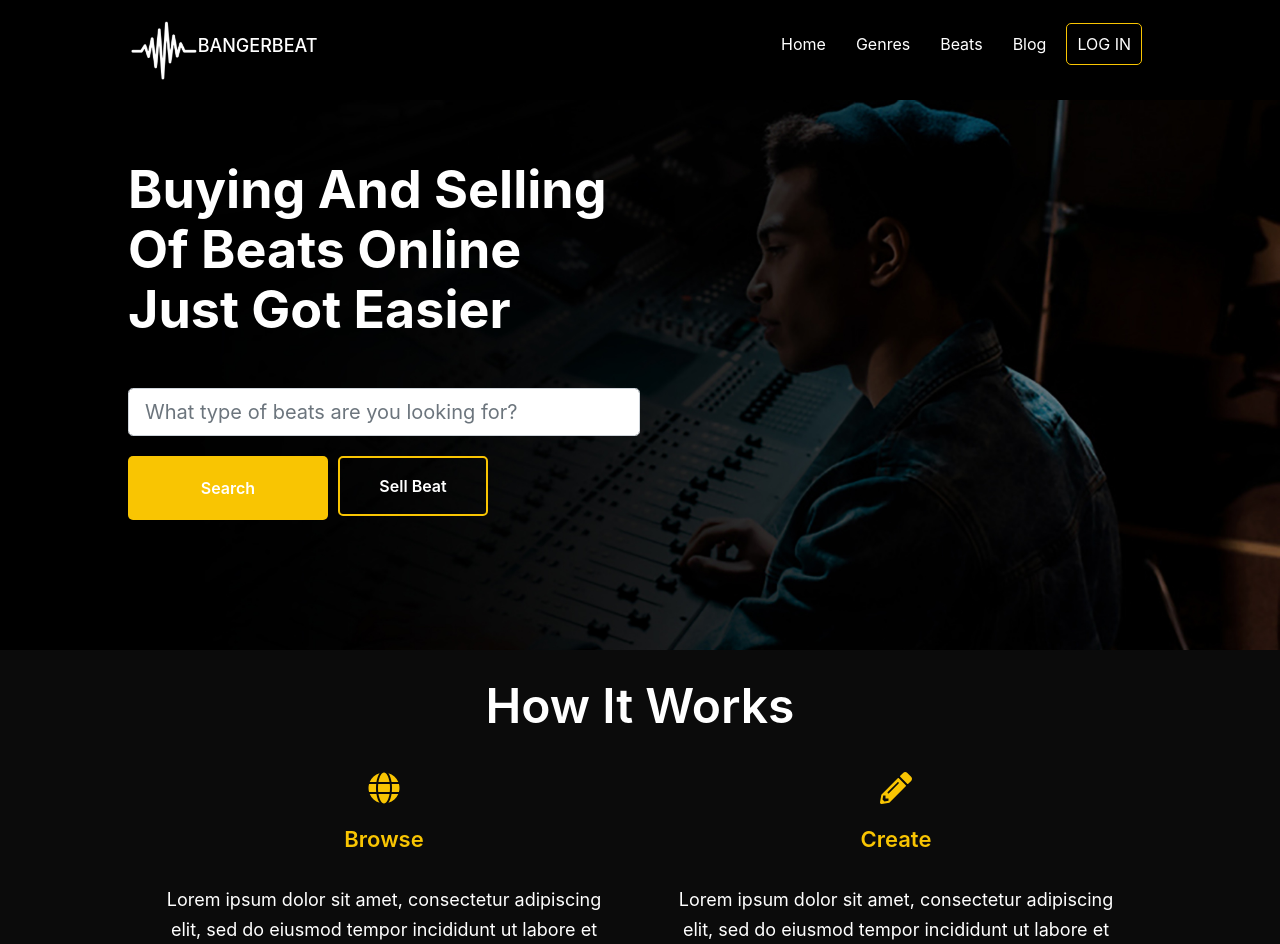
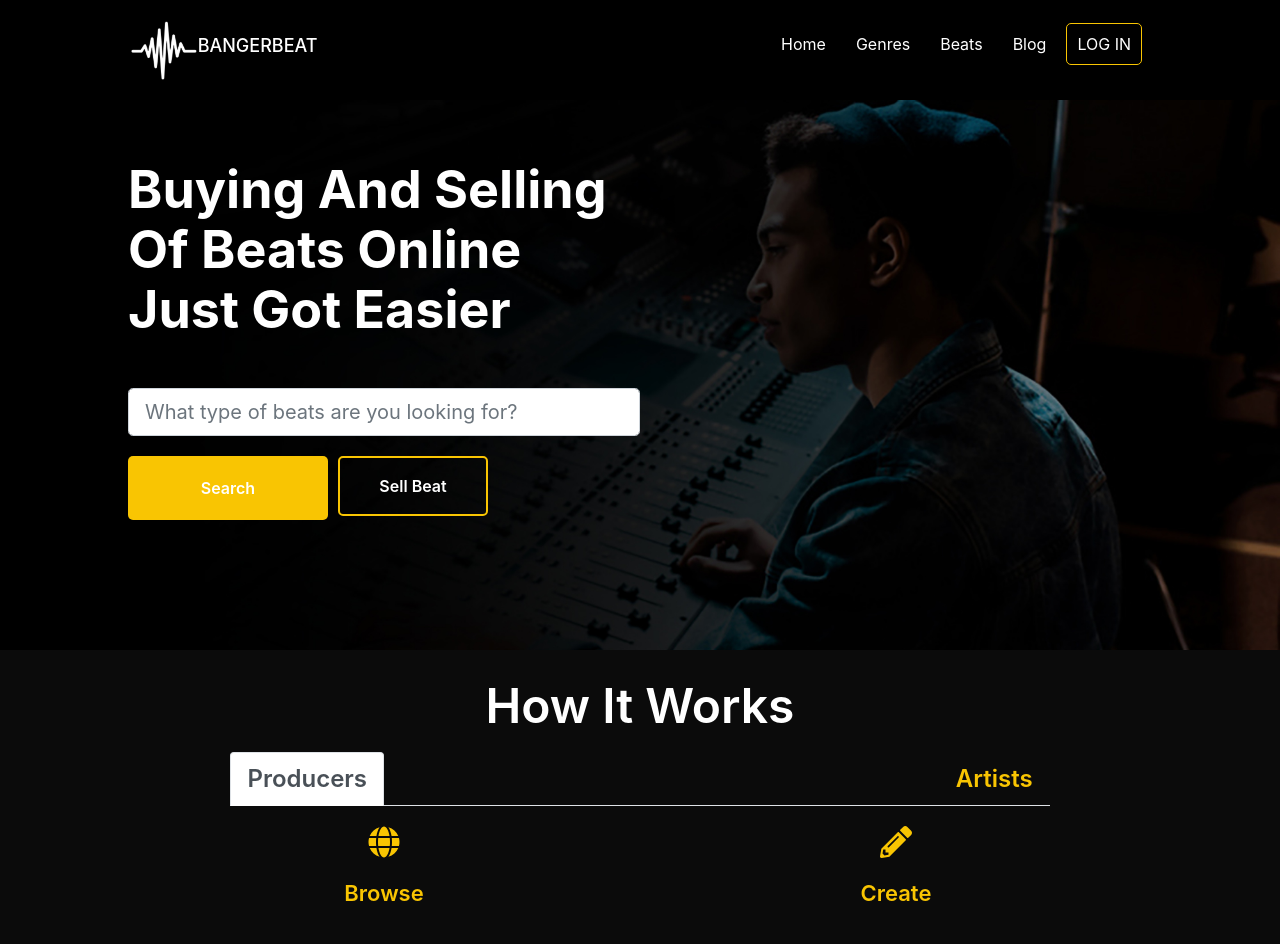
Before and after one commit to andela-tolotin/BangerBeat, a React (Create React App) app: page / in a window 1280 px wide. Shown: the top 944 px of the page. Built offline with nearby package versions, Linux system fonts and the light colour scheme.

Commit message:
fix how it works for producers and artists

```diff
--- a/src/assets/css/Home.css
+++ b/src/assets/css/Home.css
@@ -277,6 +277,21 @@ h4.category_name {
   color: white;
 }
 
+.nav-item .nav-link {
+  color: var(--banger-yellow);
+}
+
+.nav-tabs .nav-link {
+  color: var(--banger-yellow);
+  font-weight: 600;
+  font-size: x-large;
+}
+
+.nav-tabs .nav-item.show .nav-link,
+.nav-tabs .nav-link.active {
+  color: var(--banger-yellow);
+}
+
 @media (min-width: 320px) {
   .home_wrapper,
   .producer_wrapper {
--- a/src/components/HomeComponent.js
+++ b/src/components/HomeComponent.js
@@ -10,7 +10,7 @@ import brand, {
   supportLinks,
   socialLinks
 } from "../utils/bangerbeats";
-import { Row, Col, Image, Form } from "react-bootstrap";
+import { Row, Col, Image, Form, Tabs, Tab } from "react-bootstrap";
 import logo from "../logo.svg";
 
 const Stepper = ({ step }) => {
@@ -32,7 +32,14 @@ function HowItWorks(props) {
     <div className="how_it_works">
       <div className="processes">
         <div className="heading_big_black_text">How It Works</div>
-        <div className="process">{howItWorks.map(props.callbackfn)}</div>
+        <Tabs defaultActiveKey="for_producers" id="uncontrolled-tab">
+          <Tab eventKey="for_producers" title="Producers">
+            <div className="process">{howItWorks.map(props.callbackfn)}</div>
+          </Tab>
+          <Tab eventKey="for_artists" title="Artists">
+            <div className="process">{howItWorks.map(props.callbackfn)}</div>
+          </Tab>
+        </Tabs>
       </div>
     </div>
   );
```
